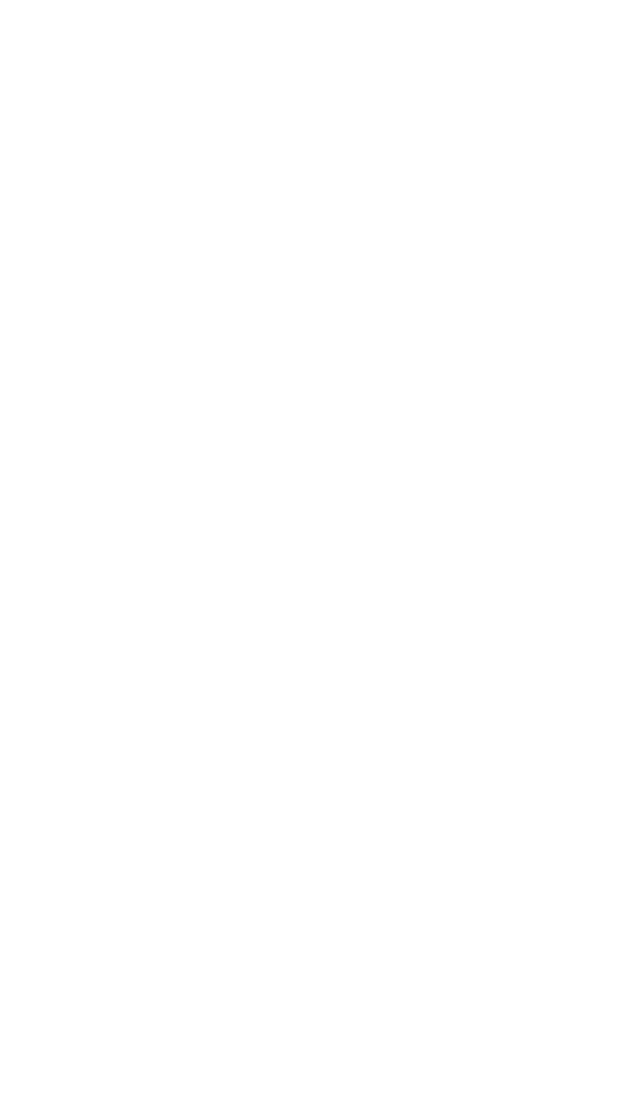
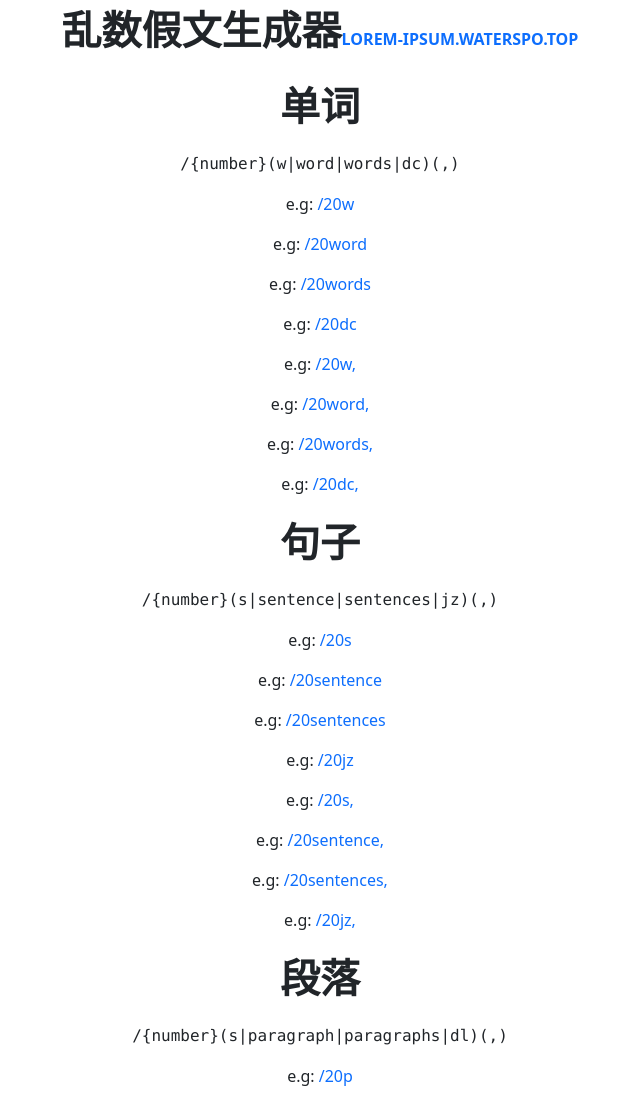
Before and after one commit to Sgss123/fake-dev, a website: page index.html in a window 1280 px wide. Shown: the top 1100 px of the page, without its empty margins (320-960 px from the left). Before the commit the page ends 800 px from the top, so only its background shows below. Drawn offline with nearby package versions, Linux system fonts and the light colour scheme.

Commit message:
Update index.html

```diff
--- a/index.html
+++ b/index.html
@@ -6,12 +6,72 @@
     <meta http-equiv="X-UA-Compatible" content="IE=edge">
     <meta name="viewport" content="width=device-width, initial-scale=1.0">
     <title>乱数假文生成器</title>
-    <link rel="stylesheet" href="https://">
+    <link href="https://cdn.jsdelivr.net/npm/bootstrap@5.3.0-alpha1/dist/css/bootstrap.min.css" rel="stylesheet"
+        integrity="sha384-GLhlTQ8iRABdZLl6O3oVMWSktQOp6b7In1Zl3/Jr59b6EGGoI1aFkw7cmDA6j6gD" crossorigin="anonymous">
+    <style>
+        a {
+            text-decoration: none;
+        }
+
+        a:hover {
+            color: black;
+        }
+    </style>
 </head>
 
 <body>
     <header>
+        <p class="text-center text-uppercase fs-1 fw-bolder">乱数假文生成器<a href="https://lorem-ipsum.waterspo.top"><small
+                    class="text-decoration-none fs-6">lorem-ipsum.waterspo.top</small></a></p>
     </header>
+    <div class="how-to-use">
+        <div class="word">
+            <p class="text-center text-uppercase fs-1 fw-bolder">单词</p>
+            <p class="text-center font-monospace">/{number}(w|word|words|dc)(,)</p>
+            <p class="text-center">e.g: <a href="/20w" target="_blank">/20w</a></p>
+            <p class="text-center">e.g: <a href="/20word" target="_blank">/20word</a></p>
+            <p class="text-center">e.g: <a href="/20words" target="_blank">/20words</a></p>
+            <p class="text-center">e.g: <a href="/20dc" target="_blank">/20dc</a></p>
+            <p class="text-center">e.g: <a href="/20w," target="_blank">/20w,</a></p>
+            <p class="text-center">e.g: <a href="/20word," target="_blank">/20word,</a></p>
+            <p class="text-center">e.g: <a href="/20words," target="_blank">/20words,</a></p>
+            <p class="text-center">e.g: <a href="/20dc," target="_blank">/20dc,</a></p>
+        </div>
+        <div class="sentence">
+            <p class="text-center text-uppercase fs-1 fw-bolder">句子</p>
+            <p class="text-center font-monospace">/{number}(s|sentence|sentences|jz)(,)</p>
+            <p class="text-center">e.g: <a href="/20s" target="_blank">/20s</a></p>
+            <p class="text-center">e.g: <a href="/20sentence" target="_blank">/20sentence</a></p>
+            <p class="text-center">e.g: <a href="/20sentences" target="_blank">/20sentences</a></p>
+            <p class="text-center">e.g: <a href="/20jz" target="_blank">/20jz</a></p>
+            <p class="text-center">e.g: <a href="/20s," target="_blank">/20s,</a></p>
+            <p class="text-center">e.g: <a href="/20sentence," target="_blank">/20sentence,</a></p>
+            <p class="text-center">e.g: <a href="/20sentences," target="_blank">/20sentences,</a></p>
+            <p class="text-center">e.g: <a href="/20jz," target="_blank">/20jz,</a></p>
+        </div>
+        <div class="paragraph">
+            <p class="text-center text-uppercase fs-1 fw-bolder">段落</p>
+            <p class="text-center font-monospace">/{number}(s|paragraph|paragraphs|dl)(,)</p>
+            <p class="text-center">e.g: <a href="/20p" target="_blank">/20p</a></p>
+            <p class="text-center">e.g: <a href="/20paragraph" target="_blank">/20paragraph</a></p>
+            <p class="text-center">e.g: <a href="/20paragraphs" target="_blank">/20paragraphs</a></p>
+            <p class="text-center">e.g: <a href="/20dl" target="_blank">/20dl</a></p>
+            <p class="text-center">e.g: <a href="/20p," target="_blank">/20p,</a></p>
+            <p class="text-center">e.g: <a href="/20paragraph," target="_blank">/20paragraph,</a></p>
+            <p class="text-center">e.g: <a href="/20paragraphs," target="_blank">/20paragraphs,</a></p>
+            <p class="text-center">e.g: <a href="/20dl," target="_blank">/20dl,</a></p>
+        </div>
+        <div class="image">
+            <p class="text-center text-uppercase fs-1 fw-bolder">占位图片</p>
+            <p class="text-center font-monospace">/{width}x{height}.{png|jpg|jpeg}</p>
+            <p class="text-center">e.g: <a href="/1280x720.jpg" target="_blank">/1280x720.jpg</a></p>
+            <p class="text-center">e.g: <a href="/1280x720.jpeg" target="_blank">/1280x720.jpeg</a></p>
+            <p class="text-center">e.g: <a href="/1280x720.png" target="_blank">/1280x720.png</a></p>
+        </div>
+    </div>
+    <script src="https://cdn.jsdelivr.net/npm/bootstrap@5.3.0-alpha1/dist/js/bootstrap.bundle.min.js"
+        integrity="sha384-/mhDoLbDldZc3qpsJHpLogda//BVZbgYuw6kof4u2FrCedxOtgRZDTHgHUhOCVim"
+        crossorigin="anonymous"></script>
 </body>
 
 </html>
```
